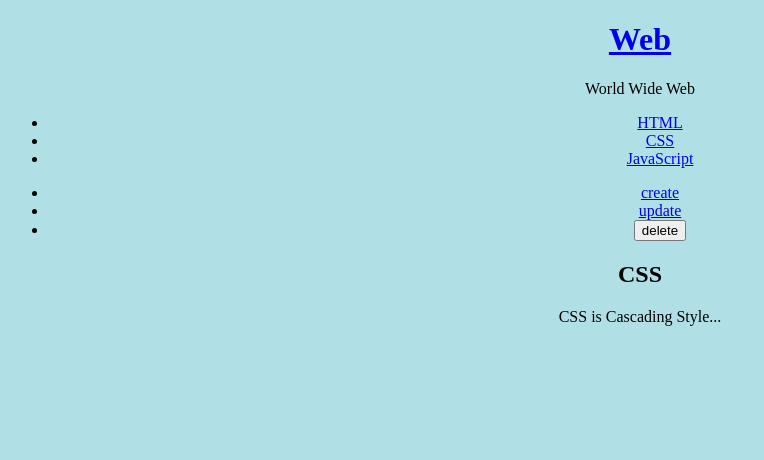
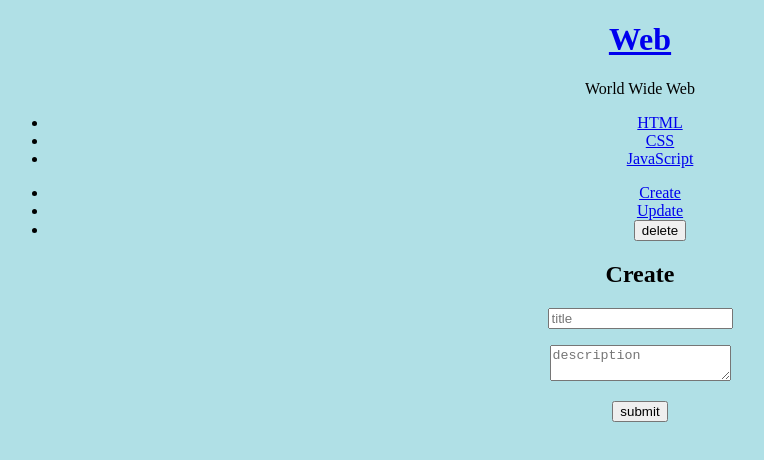
Before and after one commit to hanryu1109/easygoing, a React (Create React App) app in the folder react-app/: page / in a window 1280 px wide. Shown: the top 460 px of the page, without its empty margins (0-764 px from the left). Built offline with nearby package versions, Linux system fonts and the light colour scheme.

Commit message:
update 구현 중...

```diff
--- a/react-app/src/App.js
+++ b/react-app/src/App.js
@@ -1,8 +1,10 @@
-import React, { Component } from 'react';
+import React, { Component, createContext } from 'react';
 import './App.css';
 import Subject from './components/Subject';
 import TOC from './components/TOC';
-import Content from './components/Contents';
+import ReadContent from './components/ReadContent';
+import CreateContent from './components/CreateContent';
+import UpdateContent from './components/UpdateContent';
 import Control from './components/Control';
 
 // 8 line ~ 19 line이 컴포넌트를 만드는 곳
@@ -11,8 +13,9 @@ class App extends Component {
   constructor(props) {
     super(props);
     //state값 초기화
+    this.max_content_id = 3;
     this.state = {
-      mode: 'read',
+      mode: 'create',
       selected_content_id: 2,
       subject: {title: 'Web', sub: 'World Wide Web'},
       welcome: {title: 'Welcome', desc: 'Hello, React!'},
@@ -24,25 +27,59 @@ class App extends Component {
     }
   }
 
-  render() {
+  getReadContent() {
+    var i = 0;
+    while (i < this.state.contents.length) {
+      var data = this.state.contents[i]
+      if (data.id === this.state.selected_content_id) {
+        return data;
+      }
+      i = i + 1;
+    }
+  }
 
-    var _title, _desc = null;
+  getContent() {
+    var _title, _desc, _article, _content = null;
     if (this.state.mode === 'welcome') {
       _title = this.state.welcome.title;
       _desc = this.state.welcome.desc;
+      _article = <ReadContent title={_title} desc={_desc}></ReadContent>;
     } else if (this.state.mode === 'read') {
-      var i = 0;
-      while (i < this.state.contents.length) {
-        var data = this.state.contents[i]
-        if (data.id === this.state.selected_content_id) {
-          _title = data.title;
-          _desc = data.desc;
-          break;
-        }
-        i = i + 1;
-      }
+      _content = this.getReadContent();
+      _article = <ReadContent title={_content.title} desc={_content.desc}></ReadContent>
+    } else if (this.state.mode === "create") {
+      _article = <CreateContent onSubmit={function(_title, _desc){
+        // console.log(_title, _desc);
+        this.max_content_id = this.max_content_id + 1;
+        // 아래와 같이 state의 값을 직접 변경하면 react가 변경되었느지 알지 못한다. 따라서 this.setState로 갱신해줘야 한다.
+        // this.state.contents.push({id: this.max_content_id, title: _title, desc: _desc}) //array에 요소 값 추가할 때 원본데이터를 바꾸는 push()를 쓰지말고 concat()을 쓰자
+        var _contents = this.state.contents.concat({id: this.max_content_id, title: _title, desc: _desc})
+        // this.setState({
+        //   contents: this.state.contents
+        // })
+        this.setState({
+          contents: _contents
+        })
+      }.bind(this)}></CreateContent>;
+    } else if (this.state.mode === "update") {
+      _content = this.getReadContent();
+      _article = <UpdateContent data={_content} onSubmit={function(_title, _desc) {
+        this.max_content_id = this.max_content_id + 1;
+        // 아래와 같이 state의 값을 직접 변경하면 react가 변경되었느지 알지 못한다. 따라서 this.setState로 갱신해줘야 한다.
+        // this.state.contents.push({id: this.max_content_id, title: _title, desc: _desc}) //array에 요소 값 추가할 때 원본데이터를 바꾸는 push()를 쓰지말고 concat()을 쓰자
+        var _contents = this.state.contents.concat({id: this.max_content_id, title: _title, desc: _desc})
+        // this.setState({
+        //   contents: this.state.contents
+        // })
+        this.setState({
+          contents: _contents
+        })
+      }.bind(this)}></UpdateContent>;
     }
+    return _article
+  }
 
+  render() {
     return (
       <div className="App">
         <Subject
@@ -81,7 +118,7 @@ class App extends Component {
         <Control onChangeMode={function(_mode) {
           this.setState({mode: _mode});
         }.bind(this)}></Control>
-        <Content title={_title} desc={_desc}></Content>
+        {this.getContent()}
       </div>
       // 리턴된 값 중 가장 바깥태그는 하나여야만 한다!
     )
--- a/react-app/src/components/Contents.js
+++ /dev/null
@@ -1,15 +0,0 @@
-import React, { Component } from 'react';
-
-class Content extends Component {
-    render() {
-        console.log('Content render')
-        return (
-            <article>
-                <h2>{this.props.title}</h2>
-                {this.props.desc}
-            </article>
-        )
-    }
-}
-
-export default Content;
--- a/react-app/src/components/Control.js
+++ b/react-app/src/components/Control.js
@@ -1,25 +1,46 @@
-import React, { Component } from "react";
+import React, { Component, useLayoutEffect } from "react";
 
-class Control extends Component {
-    render() {
-        console.log('Control render')
-        return (
-            <ul>
-                <li><a href="/create" onClick={function(e) {
-                    e.preventDefault();
-                    this.props.onChangeMode('create');
-                }.bind(this)}>create</a></li>
-                <li><a href="/update" onClick={function(e) {
-                    e.preventDefault();
-                    this.props.onChangeMode('update');
-                }.bind(this)}>update</a></li>
-                <li><input type="button" value="delete" onClick={function(e) {
-                    e.preventDefault();
-                    this.props.onChangeMode('delete');
-                }.bind(this)}></input></li>
-            </ul>
-        );
+// class Control extends Component {
+//     changeMode(state, event) {
+//         event.preventDefault();
+//         this.props.onChangeMode(state)
+//     }
+
+//     render() {
+//         console.log('Control render')
+//         return (
+//             <ul>
+//                 {/* <li><a href="/create" onClick={this.changeMode.bind(this, 'create')}>create</a></li> */}
+
+//                 {/* <li><a href="/create" onClick={function(e) {
+//                     e.preventDefault();
+//                     this.props.onChangeMode('create');
+//                 }.bind(this)}>create</a></li>
+//                 <li><a href="/update" onClick={function(e) {
+//                     e.preventDefault();
+//                     this.props.onChangeMode('update');
+//                 }.bind(this)}>update</a></li>
+//                 <li><input type="button" value="delete" onClick={function(e) {
+//                     e.preventDefault();
+//                     this.props.onChangeMode('delete');
+//                 }.bind(this)}></input></li> */}
+//             </ul>
+//         );
+//     }
+// }
+
+function Control(props) {
+    function changeMode(state, event) {
+        event.preventDefault();
+        props.onChangeMode(state);
     }
+    return (
+        <ul>
+            <li><a href="/create" onClick={changeMode.bind(this, 'create')}>Create</a></li>
+            <li><a href="/update" onClick={changeMode.bind(this, 'update')}>Update</a></li>
+            <li><input type="button" value="delete" onClick={changeMode.bind(this, 'delete')}></input></li>
+        </ul>
+    )
 }
 
 export default Control;
--- /dev/null
+++ b/react-app/src/components/CreateContent.js
@@ -0,0 +1,25 @@
+import React, { Component } from 'react';
+
+function CreateContent(props) {
+    return (
+        <article>
+            <h2>Create</h2>
+            <form action="/create_process" method="post"
+                onSubmit={function(e) {
+                    e.preventDefault();
+                    // debugger;
+                    // alert("Submit!!!!");
+                    props.onSubmit(e.target.title.value,e.target.desc.value)
+                }.bind(this)}
+            >
+                <p><input type="text" name="title" placeholder="title"></input></p>
+                <p>
+                    <textarea name="desc" placeholder="description"></textarea>
+                </p>
+                <p><input type="submit" value="submit"></input></p>
+            </form>
+        </article>
+    )
+}
+
+export default CreateContent;
--- /dev/null
+++ b/react-app/src/components/ReadContent.js
@@ -0,0 +1,24 @@
+import React, { Component } from 'react';
+
+// class Content extends Component {
+//     render() {
+//         console.log('Content render')
+//         return (
+//             <article>
+//                 <h2>{this.props.title}</h2>
+//                 {this.props.desc}
+//             </article>
+//         )
+//     }
+// }
+
+function ReadContent(props) {
+    return (
+        <article>
+            <h2>{props.title}</h2>
+            {props.desc}
+        </article>
+    )
+}
+
+export default ReadContent;
--- /dev/null
+++ b/react-app/src/components/UpdateContent.js
@@ -0,0 +1,83 @@
+import React, { Component } from 'react';
+// import React, { Component } from 'react';
+
+class UpdateContent extends Component {
+    constructor(props) {
+        super(props);
+        this.state = {
+            title: this.props.data.title,
+            desc: this.props.data.desc
+        }
+        this.inputFormHandler = this.inputFormHandler.bind(this);
+    }
+
+    inputFormHandler(e) {
+        this.setState({[e.target.name]: e.target.value});
+    }
+
+    render() {
+        console.log("UpdateContent Render");
+        console.log(this.props.data);
+        return (
+            <article>
+                <h2>Update</h2>
+                <form action="/create_process" method="post"
+                    onSubmit={function(e) {
+                        e.preventDefault();
+                        this.props.onSubmit(
+                            e.target.title.value,
+                            e.target.desc.value
+                        )
+                    }.bind(this)}
+                >
+                    <p>
+                        <input
+                            type="text"
+                            name="title"
+                            placeholder="title"
+                            value={this.state.title}
+                            onChange={this.inputFormHandler}
+                        ></input></p>
+                    <p>
+                        <textarea
+                            name="desc"
+                            placeholder="description"
+                            value={this.state.desc}
+                            onChange={this.inputFormHandler}
+                        ></textarea>
+                    </p>
+                    <p>
+                        <input type="submit" value="submit"></input>
+                    </p>
+                </form>
+            </article>
+        )
+    }
+}
+
+// function UpdateContent(props) {
+//     console.log("UpdateContent Render");
+//     console.log(props.data);
+//     return (
+//         <article>
+//             <h2>Update</h2>
+//             <form action="/create_process" method="post"
+//                 onSubmit={function(e) {
+//                     e.preventDefault();
+//                     props.onSubmit(e.target.title.value,e.target.desc.value)
+//                 }.bind(this)}
+//             >
+//                 <p>
+//                     <input type="text" name="title" placeholder="title" value={props.data.title}></input></p>
+//                 <p>
+//                     <textarea name="desc" placeholder="description"></textarea>
+//                 </p>
+//                 <p>
+//                     <input type="submit" value="submit"></input>
+//                 </p>
+//             </form>
+//         </article>
+//     )
+// }
+
+export default UpdateContent;
```
Also changed, not shown: react-app/src/components/Subject.js (+20 -7 lines), react-app/src/components/TOC.js (+18 -1 lines).
